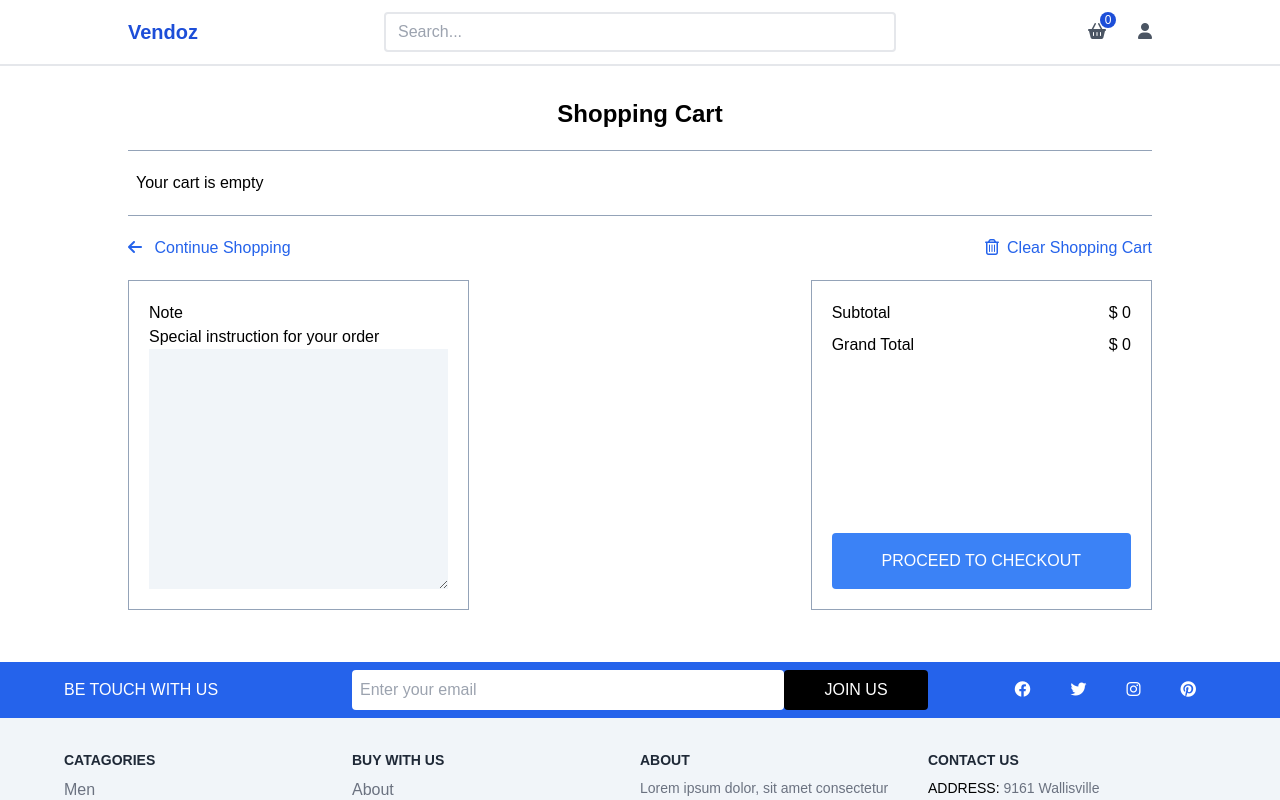
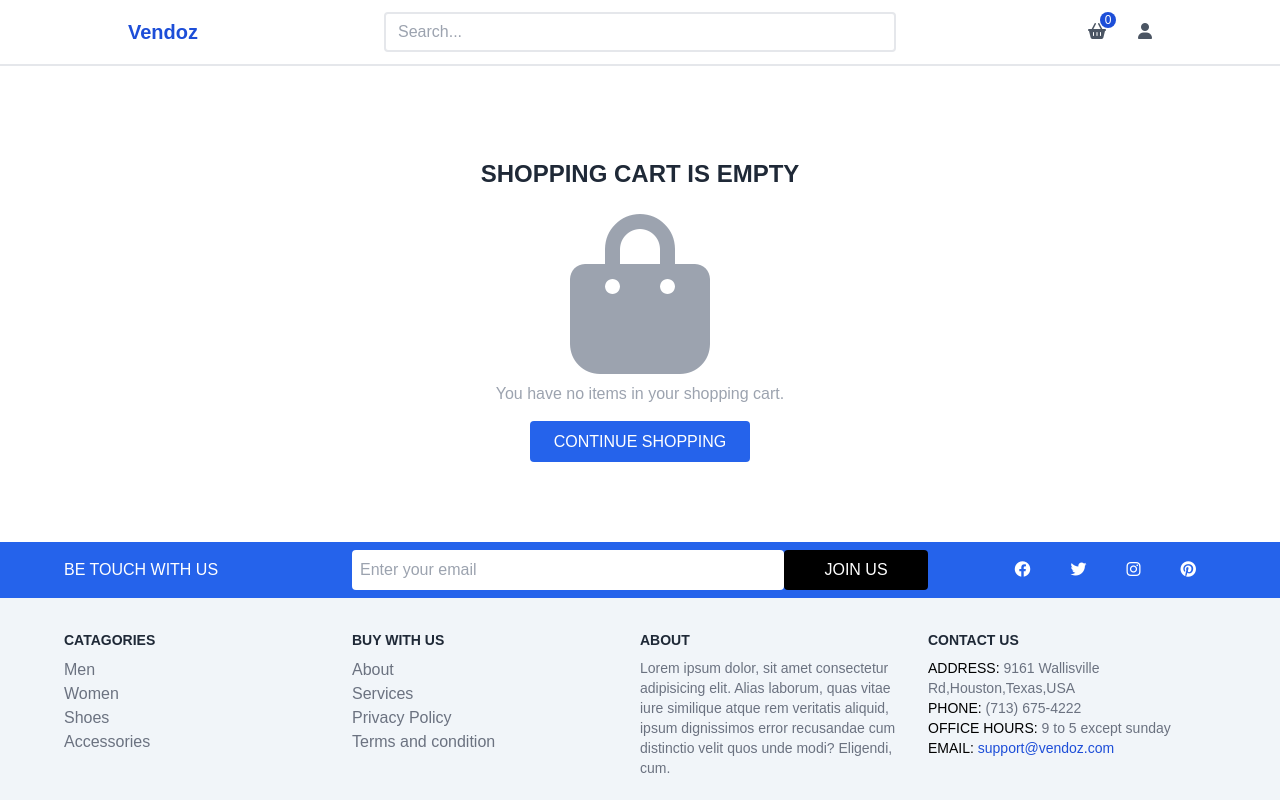
Before and after one commit to mirsahib/vendoz, a Next.js app in the folder frontend/: page /cart/view in a window 1280 px wide. Shown: the top 800 px of the page. Built offline with nearby package versions, Linux system fonts and the light colour scheme; a web font is replaced by a local one.

Commit message:
:recycle: Add conditional rendering

```diff
--- a/frontend/src/pages/cart/view.tsx
+++ b/frontend/src/pages/cart/view.tsx
@@ -11,76 +11,16 @@ export default function cart() {
 			</Head>
 			<main>
 				<section className="flex py-8">
-					<div className="w-[80%] flex flex-col items-center m-auto">
-						<div className="mb-5 text-2xl font-semibold">
-							<h1>Shopping Cart</h1>
-						</div>
-						<div className="w-full border-t border-slate-400 mb-5"></div>
-						{cart.totalItem === 0 ? (
-							<div className="w-full mb-5 px-0 lg:px-2">
-								Your cart is empty
-							</div>
-						) : (
-							<div className="w-full mb-5 px-0 lg:px-2">
-								<ul className="">
-									{cart.itemList.map((item, index) => (
-										<Product.Component.ViewCartItem
-											key={index}
-											products={item}
-										/>
-									))}
-								</ul>
-							</div>
-						)}
-						{/* shopping card */}
-						<div className="w-full border-t border-slate-400 mb-5"></div>
-						<div className="w-full flex flex-row justify-between mb-5">
-							<div>
-								<button className="text-blue-600 hover:text-black">
-									<i className="fas fa-arrow-left mr-2"></i>{" "}
-									<span>Continue Shopping</span>
-								</button>
-							</div>
-							<div>
-								<button className="text-blue-600 hover:text-black">
-									<i className="far fa-trash-alt mr-2"></i>
-									<span>Clear Shopping Cart</span>
-								</button>
-							</div>
-						</div>
-						{/* button container */}
-						<div className="w-full flex flex-col lg:flex-row sm:flex-col justify-between mb-5">
-							<div className="flex flex-col basis-1/3 border border-slate-400 p-5 mb-5 lg:mb-0 sm:mb-5">
-								<h1>Note</h1>
-								<p>Special instruction for your order</p>
-								<textarea
-									name=""
-									id=""
-									className="bg-slate-100"
-									cols={30}
-									rows={10}
-								></textarea>
-							</div>
-							<div className="flex flex-col justify-between basis-1/3 border border-slate-400 p-5">
-								<div>
-									<div className="flex flex-row justify-between mb-2">
-										<h3>Subtotal</h3>
-										<h3>$ {cart.totalPrice}</h3>
-									</div>
-									<div className=" flex flex-row justify-between mb-2">
-										<h3>Grand Total</h3>
-										<h3>$ {cart.totalPrice}</h3>
-									</div>
-								</div>
-								<div className="w-full h-14 bg-blue-500 text-white rounded flex justify-center items-center">
-									<button className="">
-										PROCEED TO CHECKOUT
-									</button>
-								</div>
-							</div>
-						</div>
-						{/* total container */}
-					</div>
+					{cart.totalItem === 0 ? (
+						<Product.Component.EmptySection
+							title="SHOPPING CART IS EMPTY"
+							icon="fas fa-shopping-bag fa-10x"
+							tagline="You have no items in your shopping cart."
+							buttonTitles="CONTINUE SHOPPING"
+						/>
+					) : (
+						<Product.Container.ViewCartSection />
+					)}
 				</section>
 			</main>
 		</>
```
